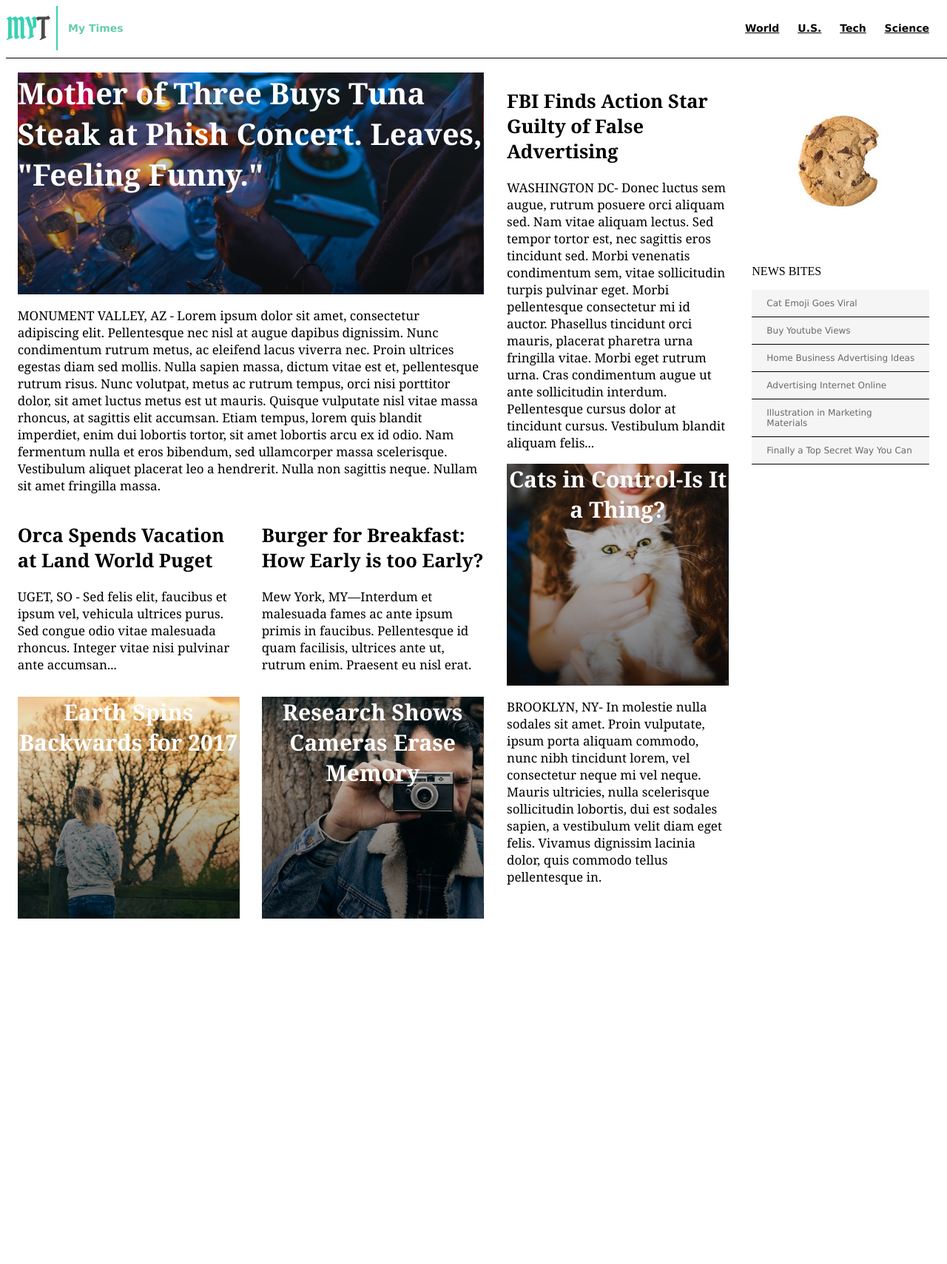
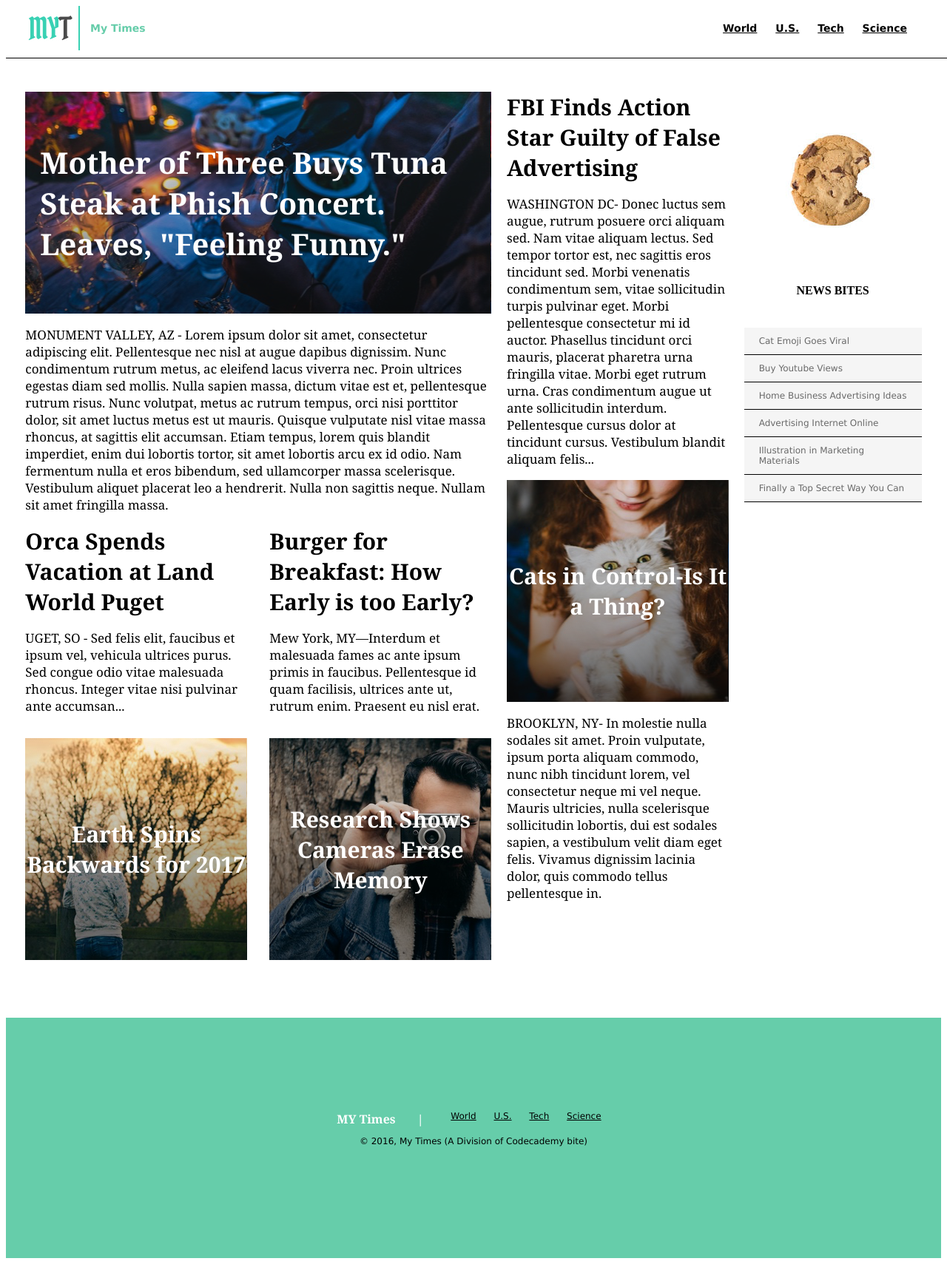
Before and after one commit to thcr/My-Times-flexbox, a plain HTML site: page index.html in a window 1280 px wide. Shown: the whole page at 74% size. Before the commit the page ends 1250 px from the top, so only its background shows below. Drawn offline with Linux system fonts and the light colour scheme.

Commit message:
Concluded project

```diff
--- a/index.html
+++ b/index.html
@@ -16,14 +16,14 @@
           <span>My Times</span>
         </div>
         <nav>
-          <a href="https://external-production.codecademy.com/assets/secure/index-e15cd898fa5906b22c02b7fc4cf8e509.html">
-            World</a>
-            <a href="https://external-production.codecademy.com/assets/secure/index-e15cd898fa5906b22c02b7fc4cf8e509.html">
-              U.S.</a>
-              <a href="https://external-production.codecademy.com/assets/secure/index-e15cd898fa5906b22c02b7fc4cf8e509.html">
-                Tech</a>
-                <a href="https://external-production.codecademy.com/assets/secure/index-e15cd898fa5906b22c02b7fc4cf8e509.html">
-                  Science</a>
+          <span><a href="https://external-production.codecademy.com/assets/secure/index-e15cd898fa5906b22c02b7fc4cf8e509.html">
+            World</a></span>
+            <span><a href="https://external-production.codecademy.com/assets/secure/index-e15cd898fa5906b22c02b7fc4cf8e509.html">
+              U.S.</a></span>
+              <span><a href="https://external-production.codecademy.com/assets/secure/index-e15cd898fa5906b22c02b7fc4cf8e509.html">
+                Tech</a></span>
+                <span><a href="https://external-production.codecademy.com/assets/secure/index-e15cd898fa5906b22c02b7fc4cf8e509.html">
+                  Science</a></span>
           </nav>
         </div>
   </body>
@@ -115,3 +115,37 @@
       <!--close main box---------------------------------------------------->
 
     </div>
+
+    <!--footer-------------------------------------------------------------->
+
+    <div class="footer">
+
+      <div class="info">
+        <div id="title2">&nbsp &nbsp &nbsp &nbsp &nbsp &nbsp MY Times &nbsp &nbsp &nbsp    | &nbsp &nbsp
+        </div>
+
+        <div class="nav2">
+      <nav>
+      <span><a href="https://external-production.codecademy.com/assets/secure/index-e15cd898fa5906b22c02b7fc4cf8e509.html">
+        World</a></span>
+        <span><a href="https://external-production.codecademy.com/assets/secure/index-e15cd898fa5906b22c02b7fc4cf8e509.html">
+          U.S.</a></span>
+          <span><a href="https://external-production.codecademy.com/assets/secure/index-e15cd898fa5906b22c02b7fc4cf8e509.html">
+            Tech</a></span>
+            <span><a href="https://external-production.codecademy.com/assets/secure/index-e15cd898fa5906b22c02b7fc4cf8e509.html">
+              Science</a></span>
+        </nav>
+      </div>
+
+      </div>
+
+      <div class="copyright">
+        <p>© 2016, My Times (A Division of Codecademy bite)</p>&nbsp
+      </div>
+
+    </div>
+
+
+
+
+    </div>
--- a/resources/css/style.css
+++ b/resources/css/style.css
@@ -12,12 +12,15 @@
   height: 80px;
   border-bottom: 1px solid black;
   z-index: 1;
+  flex-wrap: wrap;
   background-color: white;
   margin: -10px auto;
     }
 .logo {
   display: flex;
   align-items: center;
+  flex-grow: 1;
+  padding-left: 30px;
   }
   .logo span {
     color: MediumAquamarine;
@@ -28,7 +31,7 @@ nav a {
   padding-left: 20px;
 }
 nav {
-  padding-right: 32px;
+  padding-right: 62px;
 }
 
 /* ----------------------------general confs------------------------------ */
@@ -44,6 +47,15 @@ nav {
   width: 300px;
 }
 
+.paragraph h2 {
+  margin-top: 0;
+    margin-bottom: 0;
+    font-family: Georgia;
+    font-size: 30px;
+    font-weight: bold;
+    font-style: normal;
+}
+
 .pic {
   display: flex;
   font-family: Georgia;
@@ -54,14 +66,18 @@ nav {
   width: 300px;
   margin-top: 15px;
   text-align: center;
-}
+  align-items: center;
+  }
 
 /*-----------------------------main-box-------------------------------------*/
 
 .main-box {
   display: flex;
-  padding-top: 90px;
+  margin: 0 auto 78px auto;
+  padding-top: 116px;
   justify-content: space-around;
+  width: 1232px;
+
 }
 
 /*-------------------------------thick--------------------------------------*/
@@ -87,13 +103,19 @@ nav {
 .main-pic {
   display: flex;
   background-image: url("../images/img-story-main.png");
+  flex-direction: column;
+  justify-content: center;
+  align-items: center;
   font-family: Georgia;
   font-weight: bold;
   font-size: 40px;
   color: white;
   height: 300px;
-  text-align: left;
-}
+  }
+
+  .main-pic span {
+    padding-left: 20px;
+  }
 
 #pic2 {
   background-image: url("../images/img-story-2.png");
@@ -108,12 +130,11 @@ nav {
 
 .column.medium {
   width: 300px;
+  margin: o;
   }
 
 #pic4 {
   background-image: url("../images/img-story-1.png");
-
-
 }
 
 
@@ -125,10 +146,11 @@ nav {
   flex-direction: column;
   }
 
-#title p {
+#title {
   text-align: center;
   font-size: 16px;
   font-weight: bold;
+  margin-bottom: 41px;
 }
 
 .list span {
@@ -140,3 +162,41 @@ nav {
     font-size: 12px;
     color: DimGray;
   }
+
+  /*------------------------------footer------------------------------------*/
+
+  .footer {
+    display: flex;
+    flex-direction: column;
+    flex-grow: 1;
+    justify-content: center;
+    align-items: center;
+    width: 100%;
+    height: 325px;
+    background-color: MediumAquamarine;
+    margin: auto;
+    font-family: Verdana;
+    font-size: 12px;
+  }
+
+.footer .info {
+  display: flex;
+  justify-content: center;
+  }
+
+ #title2 {
+   display: inline-flex;
+  font-family: Georgia;
+  font-size: 16px;
+  font-weight: bold;
+  color: white;
+}
+
+footer .nav2 {
+  display: inline-flex;
+  padding-left: 25px;
+}
+
+footer .copyright {
+  display: flex;
+  }
```
